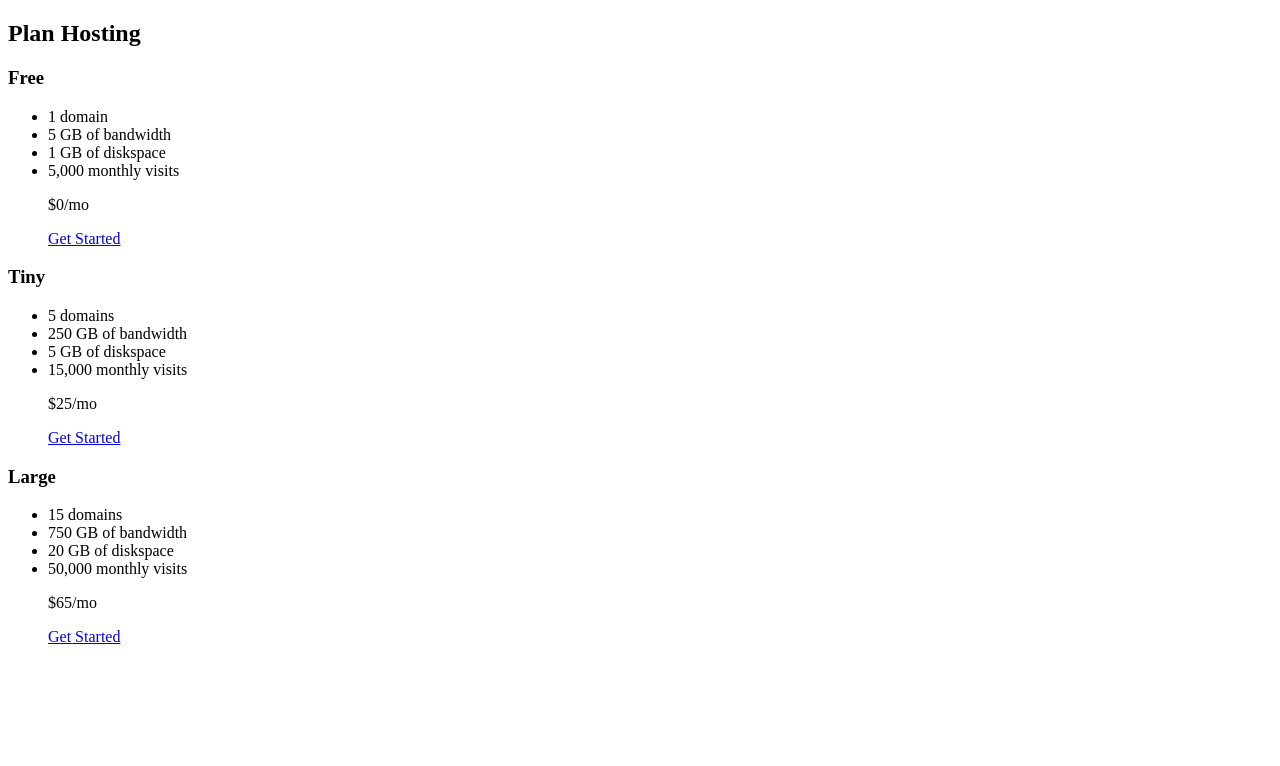
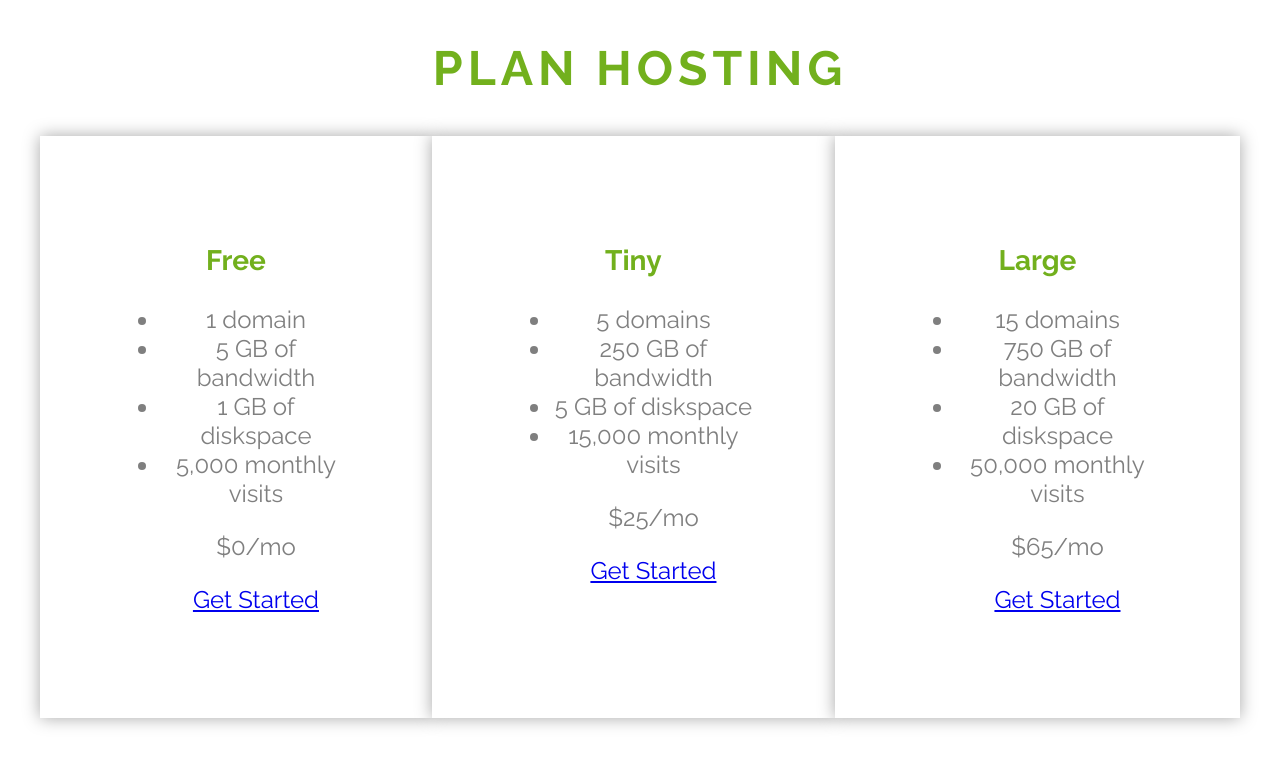
Before and after one commit to smarigowda/sassCourseByKP, a website: page src/pricing-table/pricing-table.html in a window 1280 px wide. Drawn offline with Linux system fonts and the light colour scheme.

Commit message:
SAS-1 style in progress

```diff
--- a/src/pricing-table/scss/pricing-table.scss
+++ b/src/pricing-table/scss/pricing-table.scss
@@ -28,4 +28,42 @@ $ls: 5px;
 $spacer: 1rem;
 $bs: 0 0 $spacer $light-gray;
 
-//
+// General Styles
+
+* {
+    box-sizing: border-box;
+}
+
+body {
+    margin: 0;
+    font-family: $ff;
+    font-size: $fs-body;
+    color: $clr-body;
+}
+
+h2 {
+    font-size: $fs-h2;
+    color: $clr-heading;
+    letter-spacing: $ls;
+    text-transform: uppercase;
+}
+
+.pricing {
+    text-align: center;
+}
+
+.prices {
+    display: flex;
+    width: 95%;
+    max-width: 1200px;
+    margin: 0 auto;
+}
+
+.price {
+    background: $white;
+    box-shadow: $bs;
+    padding: 5 * $spacer;
+    &__title {
+        color: $clr-accent;
+    }
+}
```
Also changed, not shown: src/css/pricing-table.css, 1 other file.
